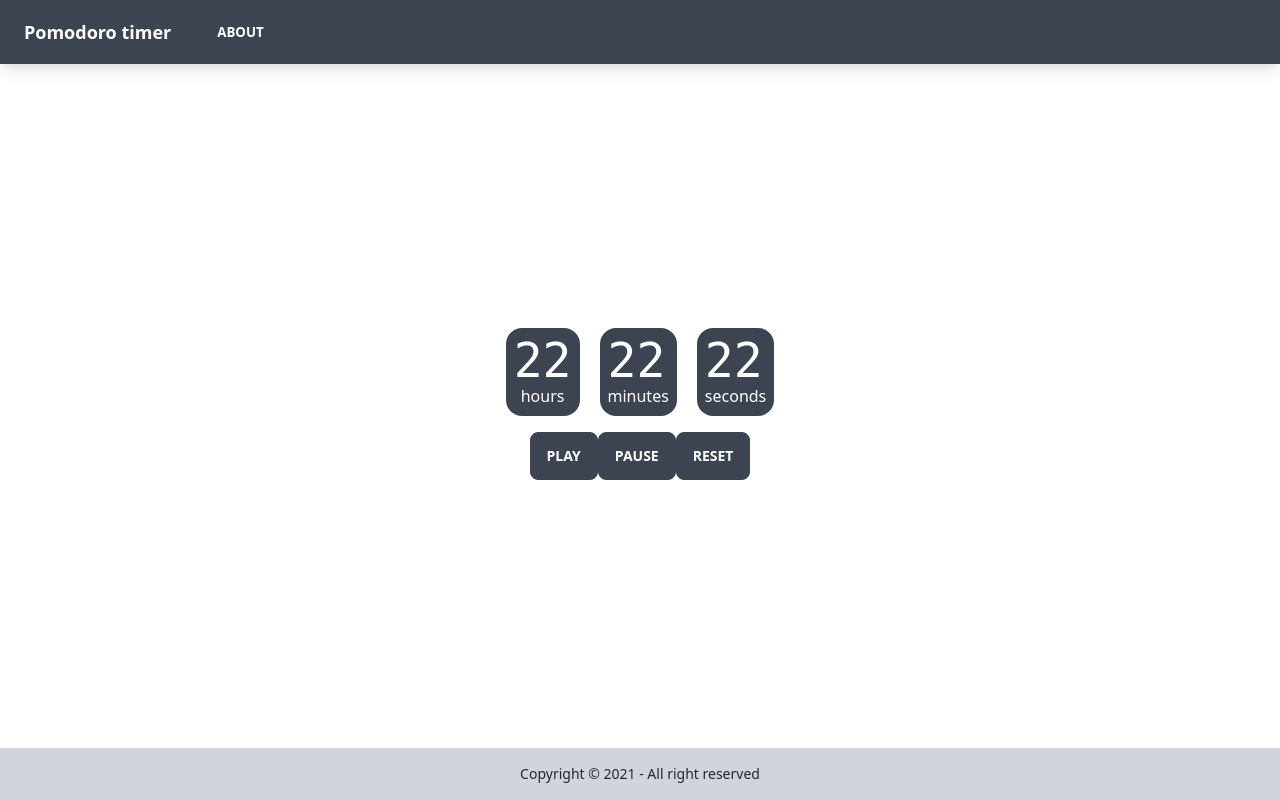
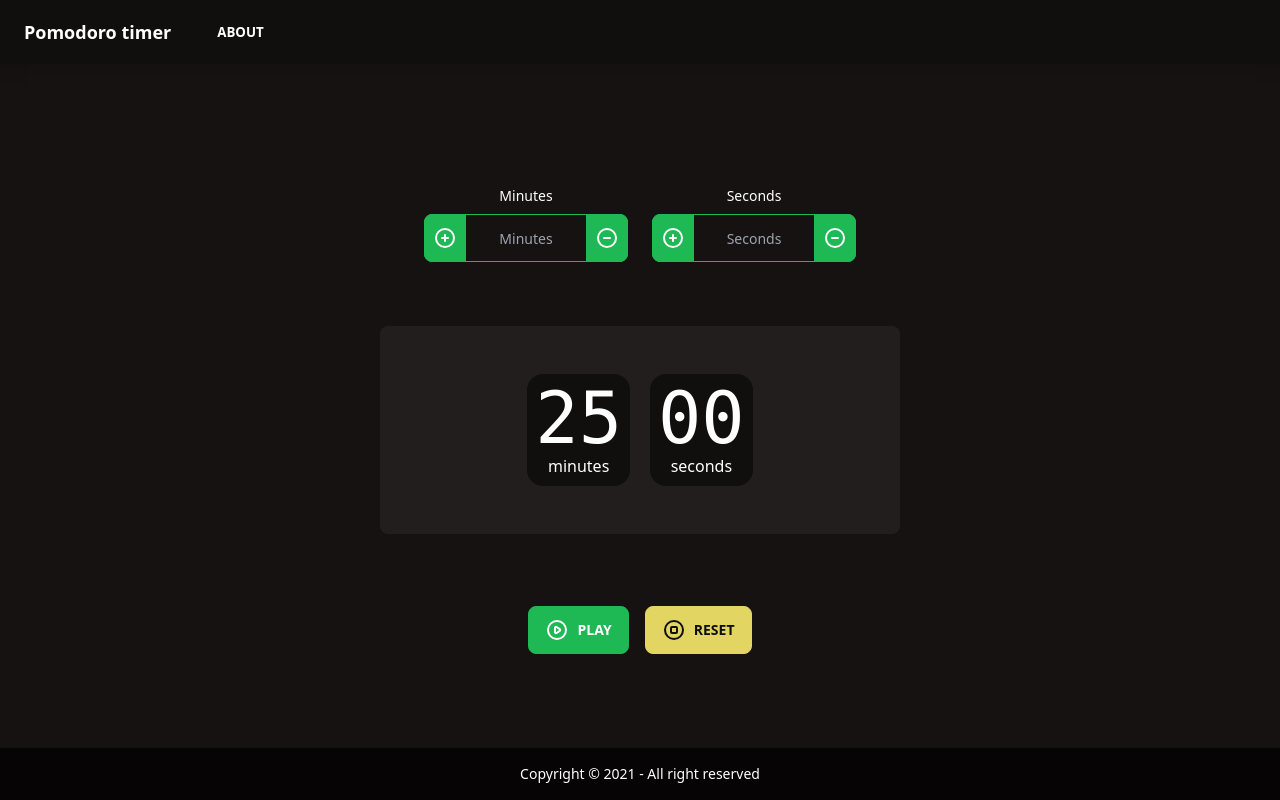
Before and after one commit to PauliCZ44/pomodoro-timer, a React (Create React App) app: page / in a window 1280 px wide. Built offline with nearby package versions, Linux system fonts and the light colour scheme.

Commit message:
Add icons, styles, layout, buttons

```diff
--- a/package.json
+++ b/package.json
@@ -4,6 +4,7 @@
   "private": true,
   "dependencies": {
     "@craco/craco": "^6.4.0",
+    "@heroicons/react": "^1.0.5",
     "@testing-library/jest-dom": "^5.15.0",
     "@testing-library/react": "^11.2.7",
     "@testing-library/user-event": "^12.8.3",
--- a/public/index.html
+++ b/public/index.html
@@ -1,14 +1,11 @@
 <!DOCTYPE html>
-<html lang="en" data-theme="">
+<html lang="en" data-theme="forest">
   <head>
     <meta charset="utf-8" />
     <link rel="icon" href="%PUBLIC_URL%/favicon.ico" />
     <meta name="viewport" content="width=device-width, initial-scale=1" />
     <meta name="theme-color" content="#000000" />
-    <meta
-      name="description"
-      content="Web site created using create-react-app"
-    />
+    <meta name="description" content="Web site created using create-react-app" />
     <link rel="apple-touch-icon" href="%PUBLIC_URL%/logo192.png" />
     <!--
       manifest.json provides metadata used when your web app is installed on a
--- a/src/components/Countdown.js
+++ b/src/components/Countdown.js
@@ -1,14 +1,13 @@
-import React, { useState } from "react";
+import React from "react";
 
 function Countdown(props) {
-  let [value, setValue] = useState("22");
+  const style = {
+    "--value": props.value,
+  };
 
-  const style = {
-    "--value": value,
-  };
   return (
     <div className="flex flex-col p-2  justify-center bg-neutral rounded-box text-neutral-content">
-      <span className="font-mono text-5xl countdown">
+      <span className="font-mono text-7xl countdown">
         <span style={style}></span>
       </span>
       {props.type}
--- a/src/components/Footer.js
+++ b/src/components/Footer.js
@@ -2,7 +2,7 @@ import React from "react";
 
 function Footer(props) {
   return (
-    <footer class="p-4 footer bg-base-300 text-base-content footer-center">
+    <footer className="p-4 footer bg-base-300 text-base-content footer-center">
       <div>
         <p>Copyright © 2021 - All right reserved</p>
       </div>
--- a/src/components/Main.js
+++ b/src/components/Main.js
@@ -1,18 +1,93 @@
-import React, { useState } from "react";
+import React, { useEffect, useState } from "react";
 import Countdown from "./Countdown";
+import TimeInput from "./TimeInput";
+
+import { PauseIcon, PlayIcon, StopIcon } from "@heroicons/react/outline";
 
 function Main(props) {
+  let initValues = {
+    sec: 0,
+    min: 25,
+  };
+  const [seconds, setSeconds] = useState(initValues.sec);
+  const [minutes, setMinutes] = useState(initValues.min);
+  //const [mils, setMils] = useState(0);
+  const [isCounting, setIsCounting] = useState(false);
+
+  const [intervalId, setIntervalId] = useState(0);
+
+  const toggleCount = () => {
+    if (isCounting) {
+      pauseCounting();
+      return;
+    }
+    startCountDown();
+  };
+
+  const startCountDown = () => {
+    if (!isCounting) {
+      setSeconds((seconds) => seconds - 1);
+      setIsCounting(true);
+      const intervalID = setInterval(() => {
+        setSeconds((seconds) => seconds - 1);
+      }, 1000);
+      setIntervalId(intervalID);
+    }
+  };
+
+  /* Watching for seconds changes */
+  useEffect(() => {
+    if (seconds === -1) {
+      console.log("zero sec");
+      setMinutes((minutes) => minutes - 1);
+      setSeconds(59);
+    }
+  }, [seconds]);
+
+  const pauseCounting = () => {
+    setIsCounting(false);
+    if (intervalId) {
+      clearInterval(intervalId);
+      setIntervalId(0);
+      return;
+    }
+  };
+
+  const resetCountdown = () => {
+    pauseCounting();
+    setSeconds(initValues.sec);
+    setMinutes(initValues.min);
+  };
+
   return (
     <div className="place-self-center">
-      <div className="grid grid-flow-col gap-5 text-center auto-cols-max">
-        <Countdown type="hours"></Countdown>
-        <Countdown type="minutes"></Countdown>
-        <Countdown type="seconds"></Countdown>
+      <div className="flex p-4 m-4 place-content-center">
+        <TimeInput type="minutes" label="Minutes"></TimeInput>
+        <TimeInput type="seconds" label="Seconds"></TimeInput>
       </div>
-      <div className="flex p-4 place-content-center">
-        <button className="btn butn-primary">Play</button>
-        <button className="btn butn-primary">Pause</button>
-        <button className="btn butn-primary">Reset</button>
+
+      <div className="grid grid-flow-col gap-5 text-center auto-cols-max justify-center  bg-white bg-opacity-5 py-12 my-12 rounded-lg">
+        <Countdown type="minutes" value={minutes}></Countdown>
+        <Countdown type="seconds" value={seconds}></Countdown>
+      </div>
+      <div className="flex p-4 place-content-center justify-center">
+        <button className="btn btn-primary m-2" onClick={toggleCount}>
+          {isCounting ? (
+            <>
+              <PauseIcon className="h-6 w-6 mr-2" />
+              Pause
+            </>
+          ) : (
+            <>
+              <PlayIcon className="h-6 w-6 mr-2" />
+              Play
+            </>
+          )}
+        </button>
+        <button className="btn btn-warning m-2" onClick={resetCountdown}>
+          <StopIcon className="h-6 w-6 mr-2" />
+          Reset
+        </button>
       </div>
     </div>
   );
--- /dev/null
+++ b/src/components/TimeInput.js
@@ -0,0 +1,23 @@
+import React from "react";
+import { PlusCircleIcon, MinusCircleIcon } from "@heroicons/react/outline";
+
+function TimeInput(props) {
+  return (
+    <div className="form-control mx-3">
+      <label className="label justify-center">
+        <span className="label-text">{props.label}</span>
+      </label>
+      <div className="relative">
+        <button className="absolute top-0 left-0 rounded-r-none btn btn-primary px-2">
+          <PlusCircleIcon className="h-6 w-6  text-neutral-content" />
+        </button>
+        <input type="text" placeholder={props.label} className="w-full pr-0 pl-0 text-center input input-primary input-bordered" />
+        <button className="absolute top-0 right-0 rounded-l-none btn btn-primary px-2">
+          <MinusCircleIcon className="h-6 w-6  text-neutral-content" />
+        </button>
+      </div>
+    </div>
+  );
+}
+
+export default TimeInput;
--- a/src/components/navbar.js
+++ b/src/components/navbar.js
@@ -8,7 +8,7 @@ function Navbar(props) {
       </div>
       <div className="flex-1 px-2 mx-2">
         <div className="items-stretch hidden lg:flex">
-          <a className="btn btn-ghost btn-sm rounded-btn">About</a>
+          <span className="btn btn-ghost btn-sm rounded-btn">About</span>
         </div>
       </div>
     </div>
--- a/src/index.js
+++ b/src/index.js
@@ -1,15 +1,10 @@
-import React from 'react';
-import ReactDOM from 'react-dom';
-import './index.css';
-import App from './App';
-import reportWebVitals from './reportWebVitals';
+import React from "react";
+import ReactDOM from "react-dom";
+import "./index.css";
+import App from "./App";
+import reportWebVitals from "./reportWebVitals";
 
-ReactDOM.render(
-  <React.StrictMode>
-    <App />
-  </React.StrictMode>,
-  document.getElementById('root')
-);
+ReactDOM.render(<App />, document.getElementById("root"));
 
 // If you want to start measuring performance in your app, pass a function
 // to log results (for example: reportWebVitals(console.log))
```
Also changed, not shown: 1 other file (tests, documents, lock files or other folders).
